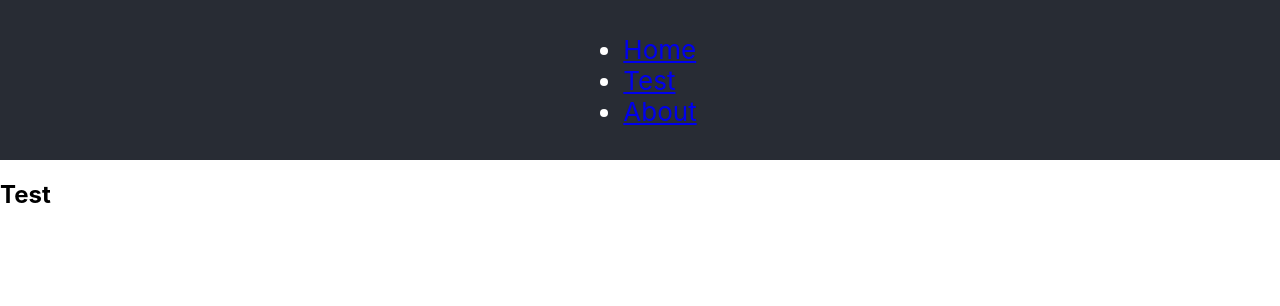
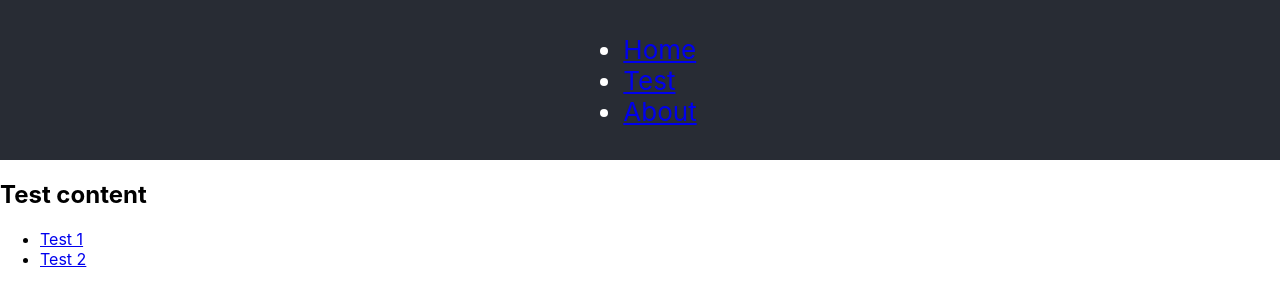
Before and after one commit to wsakolski/political-compass, a React (Create React App) app: page /test in a window 1280 px wide. Shown: the top 306 px of the page. Built offline with nearby package versions, Linux system fonts and the light colour scheme.

Commit message:
adding nested routing

```diff
--- a/src/components/Test.js
+++ b/src/components/Test.js
@@ -1,2 +1,38 @@
 import React from 'react';
-export const Test = () => (<h2>Test</h2>);
+import {BrowserRouter as Router,
+  Switch,
+  Route,
+  Link,
+  useRouteMatch,
+  useParams} from "react-router-dom"
+
+  const Question = () => {
+    let { questionId} = useParams();
+    return (
+      <h3>Question ID {questionId}</h3>
+    )
+  }
+
+
+  export const Test = () => {
+
+    let match = useRouteMatch()
+
+    return (
+      <>
+        <h2>Test content</h2>
+        <ul>
+          <li>
+            <Link to={`${match.url}/test1`}>Test 1</Link>
+          </li>
+          <li>
+          <Link to={`${match.url}/test2`}>Test 2</Link>
+          </li>
+          <Switch>
+            <Route path={`${match.path}/:questionId`}>
+              <Question/>
+            </Route>
+          </Switch>
+        </ul>
+      </>)
+    }
```
Also changed, not shown: 1 other file (tests, documents, lock files or other folders).
